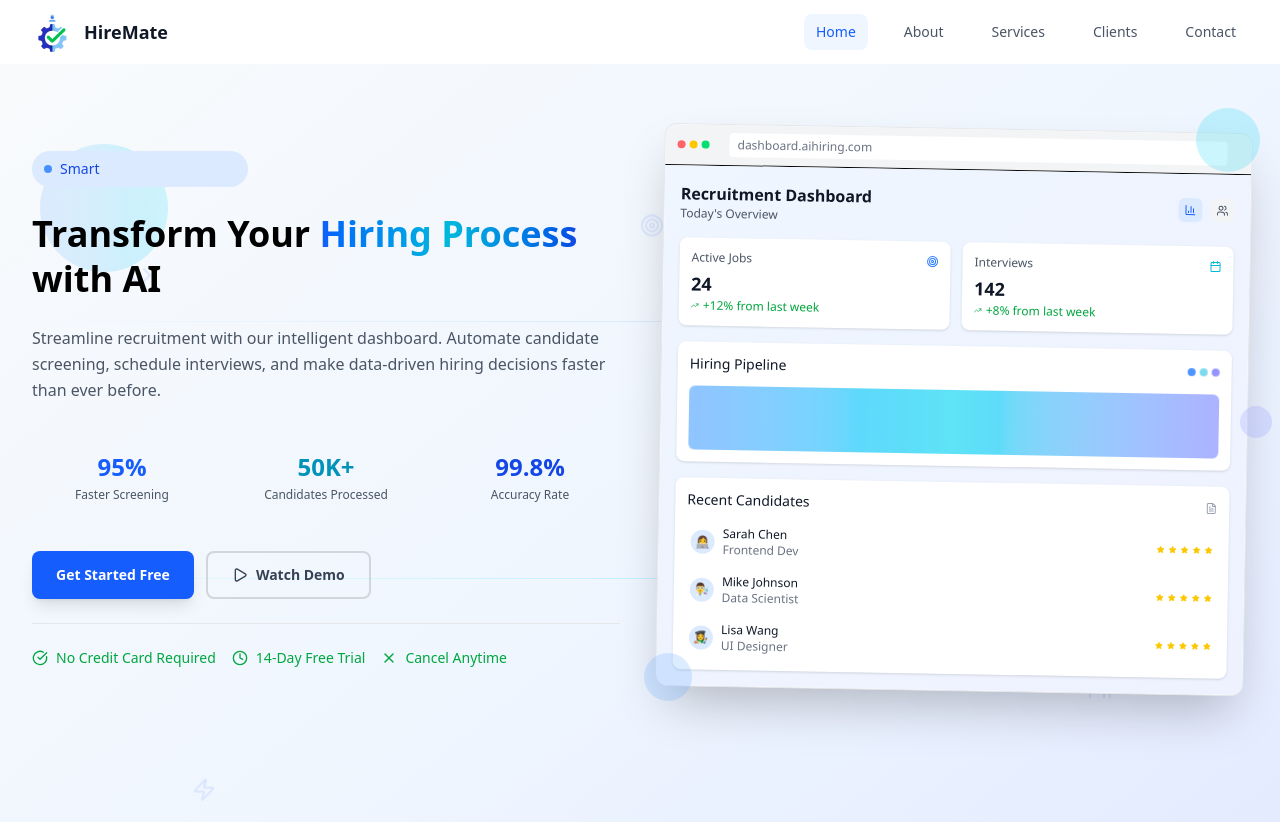
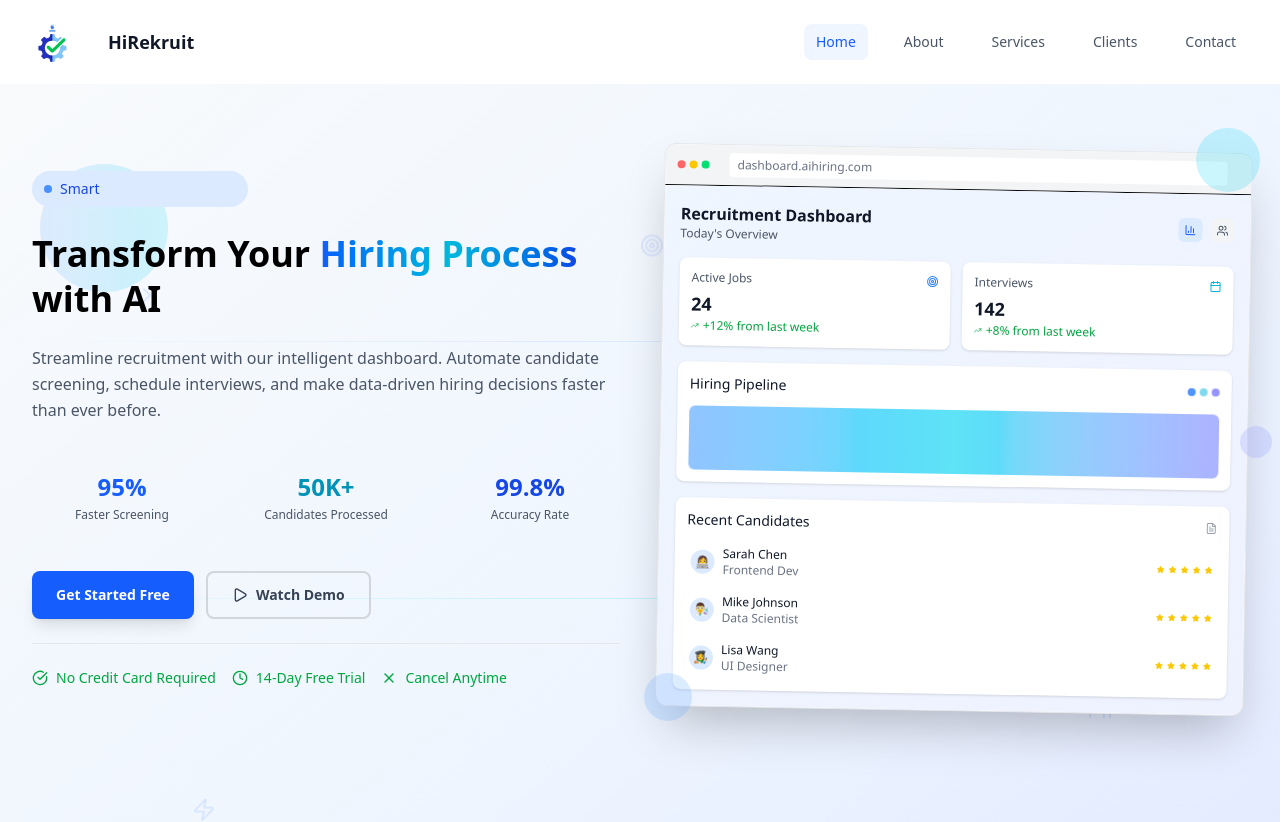
Before and after one commit to RohitAnandNitk/HireMate, a React (Vite) app in the folder frontend/: page / in a window 1280 px wide. Shown: the top 822 px of the page. Built offline with nearby package versions, Linux system fonts and the light colour scheme.

Commit message:
navbar and layout route updated

```diff
--- a/frontend/src/components/Layout.jsx
+++ b/frontend/src/components/Layout.jsx
@@ -1,4 +1,5 @@
 import Sidebar from "./Sidebar";
+import { Link } from "react-router-dom";
 
 const Layout = ({ children, files, onProcess }) => {
   return (
@@ -7,8 +8,11 @@ const Layout = ({ children, files, onProcess }) => {
       <div className="flex-1 flex flex-col">
         <header className="sticky top-0 z-10 bg-white/90 backdrop-blur border-b border-gray-200">
           <div className="px-6 py-4 flex items-center justify-between">
-            <div className="text-gray-900 font-semibold">HireMate</div>
+            <Link to="/" className="text-gray-900 font-semibold  cursor-pointer">
+              HiRekruit
+            </Link>
           </div>
+
         </header>
 
         {/* Full-width main content */}
--- a/frontend/src/components/Navbar.jsx
+++ b/frontend/src/components/Navbar.jsx
@@ -1,17 +1,16 @@
 import React, { useState } from "react";
 import logo from "../assets/hiremate.png";
 import { Menu, X } from "lucide-react";
-import { NavLink, useNavigate } from "react-router-dom";
+import { NavLink, useNavigate, Link } from "react-router-dom";
 
 const Navbar = () => {
   const navigate = useNavigate();
   const [isMenuOpen, setIsMenuOpen] = useState(false);
 
   const navLinkClasses = ({ isActive }) =>
-    `text-sm font-medium py-2 px-3 rounded-lg transition-all duration-200 ${
-      isActive
-        ? "text-blue-600 bg-blue-50"
-        : "text-gray-600 hover:text-blue-600 hover:bg-blue-50"
+    `text-sm font-medium py-2 px-3 rounded-lg transition-all duration-200 ${isActive
+      ? "text-blue-600 bg-blue-50"
+      : "text-gray-600 hover:text-blue-600 hover:bg-blue-50"
     }`;
 
   return (
@@ -22,12 +21,16 @@ const Navbar = () => {
           <div className="flex items-center space-x-3">
             <img
               src={logo}
-              alt="HireMate Logo"
+              alt="HiRekruit Logo"
               className="w-10 h-10 object-contain"
             />
-            <span className="text-lg font-semibold text-gray-900">
-              HireMate
-            </span>
+            <div className="px-6 py-4 flex items-center justify-between">
+              <Link to="/">
+                <span className="text-lg font-semibold text-gray-900 cursor-pointer">
+                  HiRekruit
+                </span>
+              </Link>
+            </div>
           </div>
 
           {/* Desktop Navigation */}
```
